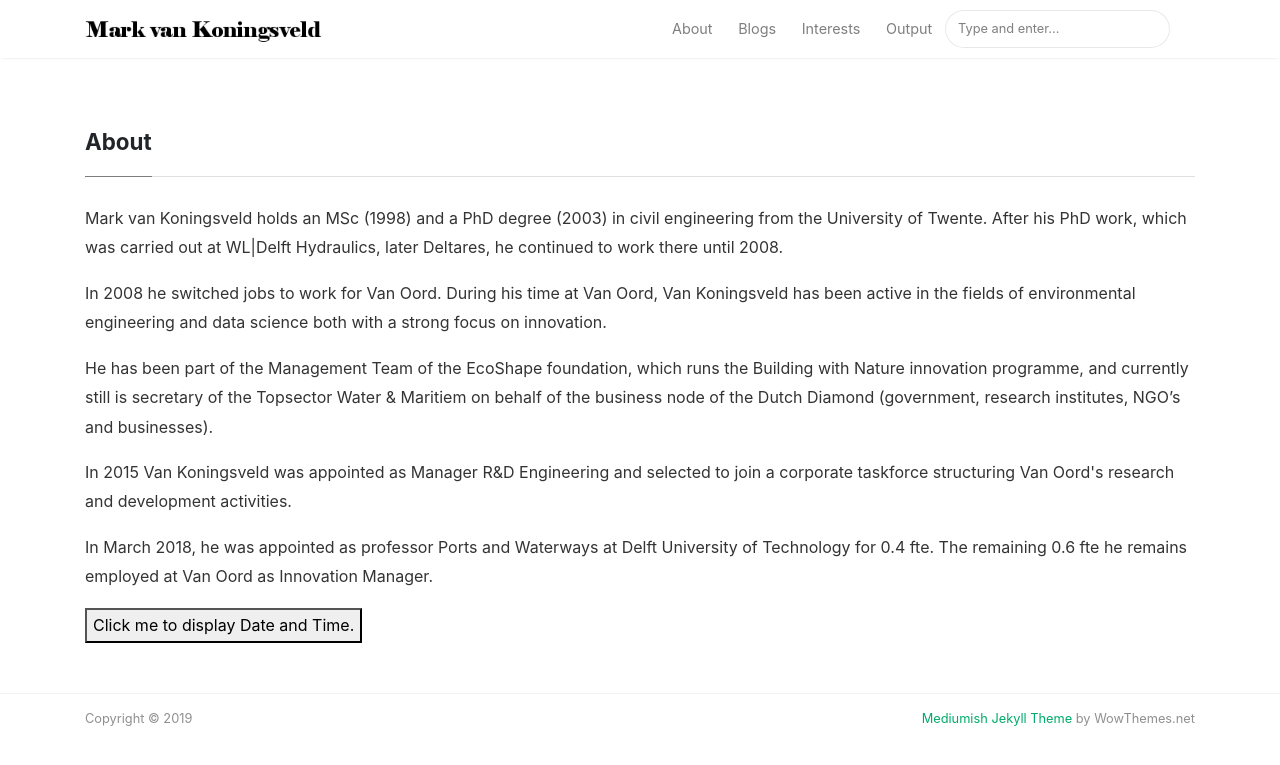
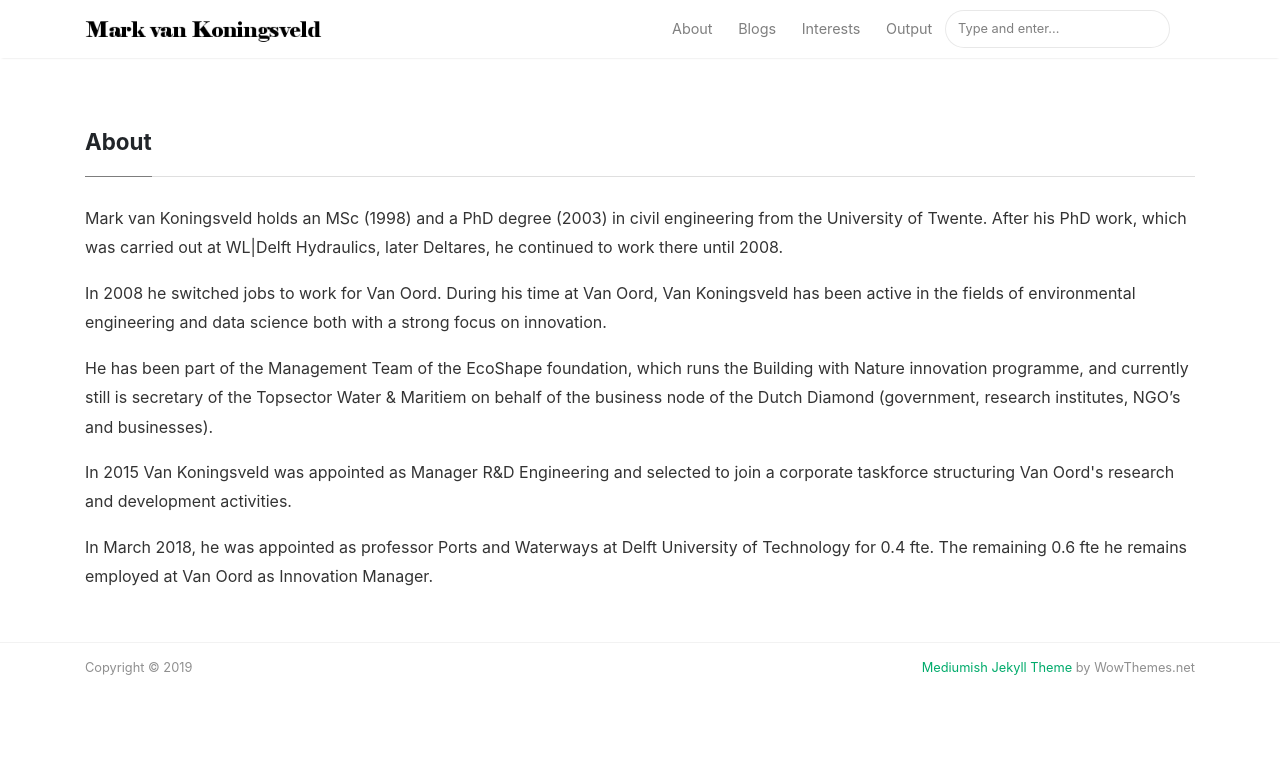
Before and after one commit to markvankoningsveld/markvankoningsveld.github.io, a Jekyll site: the page built from _pages/about.md, in a window 1280 px wide. Shown: the top 765 px of the page. Built offline with Jekyll 4.4.1, drawn with Linux system fonts in a browser that asks for light colours; nearby versions of some CDN libraries.

Commit message:
Experiment with javascript

```diff
--- a/_pages/about.md
+++ b/_pages/about.md
@@ -13,9 +13,3 @@ permalink: /about
 <p>In 2015 Van Koningsveld was appointed as Manager R&D Engineering and selected to join a corporate taskforce structuring Van Oord's research and development activities.</p>
 
 <p>In March 2018, he was appointed as professor Ports and Waterways at Delft University of Technology for 0.4 fte. The remaining 0.6 fte he remains employed at Van Oord as Innovation Manager.</p>
-
-<button type="button"
-onclick="document.getElementById('demo').innerHTML = Date()">
-Click me to display Date and Time.</button>
-
-<p id="demo"></p>
```
